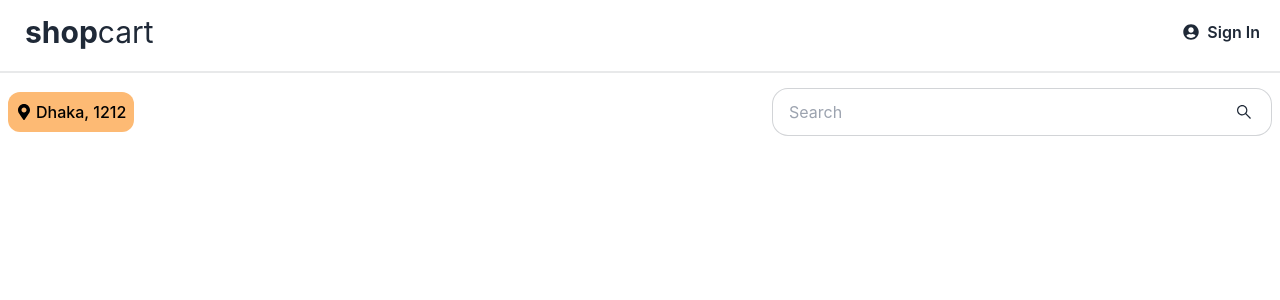
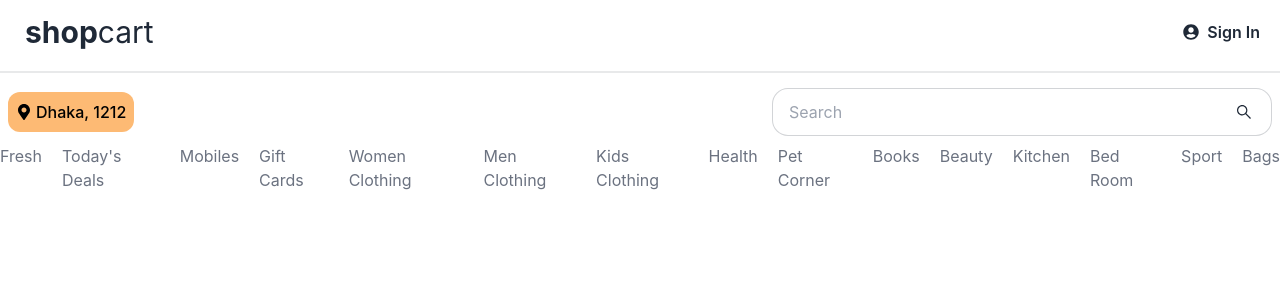
Before and after one commit to EhsanEIK/shop-cart-app, a React (Create React App) app: page / in a window 1280 px wide. Shown: the top 300 px of the page. Built offline with nearby package versions, Linux system fonts and the light colour scheme.

Commit message:
added menu items at the bottom of navbar

```diff
--- a/src/Components/Shared/Navbar/Navbar.js
+++ b/src/Components/Shared/Navbar/Navbar.js
@@ -11,6 +11,23 @@ const Navbar = () => {
                         <label tabIndex={0} className="btn btn-ghost lg:hidden">
                             <svg xmlns="http://www.w3.org/2000/svg" className="h-5 w-5" fill="none" viewBox="0 0 24 24" stroke="currentColor"><path strokeLinecap="round" strokeLinejoin="round" strokeWidth="2" d="M4 6h16M4 12h8m-8 6h16" /></svg>
                         </label>
+                        <ul tabIndex={0} className="menu menu-compact dropdown-content mt-3 p-2 shadow bg-base-100 rounded-box w-52 block text-md text-gray-500 gap-5">
+                            <li>Fresh</li>
+                            <li>Today's Deals</li>
+                            <li>Mobiles</li>
+                            <li>Gift Cards</li>
+                            <li>Women Clothing</li>
+                            <li>Men Clothing</li>
+                            <li>Kids Clothing</li>
+                            <li>Health</li>
+                            <li>Pet Corner</li>
+                            <li>Books</li>
+                            <li>Beauty</li>
+                            <li>Kitchen</li>
+                            <li>Bed Room</li>
+                            <li>Sport</li>
+                            <li>Bags</li>
+                        </ul>
                     </div>
                     <Link to='/' className="btn btn-ghost normal-case text-3xl">
                         <span className='font-bold'>shop</span>
@@ -39,6 +56,23 @@ const Navbar = () => {
                     </div>
                 </div>
             </div>
+            <ul className='hidden lg:flex justify-center text-md text-gray-500 gap-5'>
+                <li>Fresh</li>
+                <li>Today's Deals</li>
+                <li>Mobiles</li>
+                <li>Gift Cards</li>
+                <li>Women Clothing</li>
+                <li>Men Clothing</li>
+                <li>Kids Clothing</li>
+                <li>Health</li>
+                <li>Pet Corner</li>
+                <li>Books</li>
+                <li>Beauty</li>
+                <li>Kitchen</li>
+                <li>Bed Room</li>
+                <li>Sport</li>
+                <li>Bags</li>
+            </ul>
         </div >
     );
 };
```
Also changed, not shown: public/fakeApi.json (added, +114 -0 lines).
